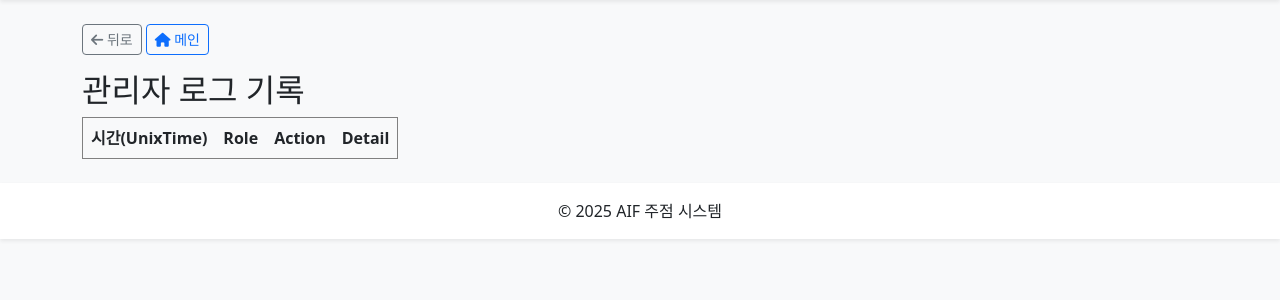
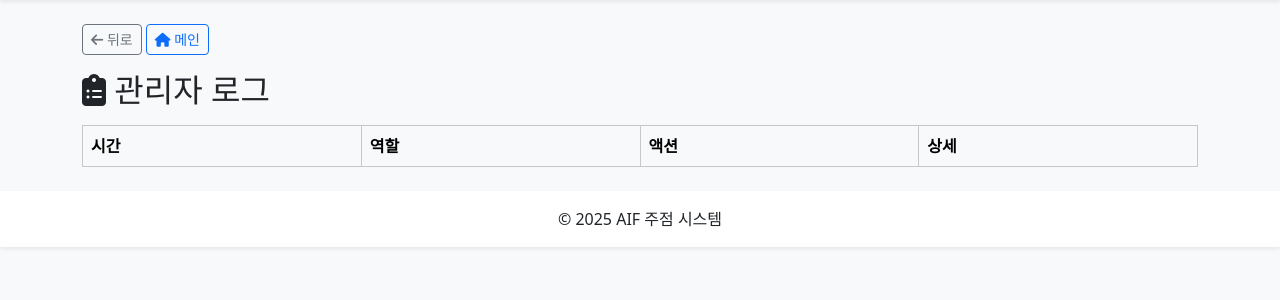
Before and after one commit to bag4355/restaurant-system, a Flask app: page /admin/log in a window 1280 px wide. Shown: the part 56-356 px from the top of the page. Run offline with Flask 3, Linux system fonts and the light colour scheme; the visitor is signed in with stand-in values (Sample User, id 1); lists and menus that the app fills with data are empty; some libraries are stand-ins or nearby versions.

Commit message:
Update admin_log.html

```diff
--- a/templates/admin_log.html
+++ b/templates/admin_log.html
@@ -1,20 +1,19 @@
 {% extends "layout.html" %}
 {% block content %}
-<h2>관리자 로그 기록</h2>
-<table border="1" cellpadding="8" cellspacing="0">
-  <tr>
-    <th>시간(UnixTime)</th>
-    <th>Role</th>
-    <th>Action</th>
-    <th>Detail</th>
-  </tr>
-  {% for log in logs %}
-  <tr>
-    <td>{{ log.time }}</td>
-    <td>{{ log.role }}</td>
-    <td>{{ log.action }}</td>
-    <td>{{ log.detail }}</td>
-  </tr>
-  {% endfor %}
+<h2 class="mb-3"><i class="fas fa-clipboard-list"></i> 관리자 로그</h2>
+<table id="logs-table" class="table table-bordered table-hover">
+  <thead class="table-light">
+    <tr><th>시간</th><th>역할</th><th>액션</th><th>상세</th></tr>
+  </thead>
+  <tbody>
+    {% for l in logs %}
+    <tr>
+      <td>{{ l.time }}</td>
+      <td>{{ l.role }}</td>
+      <td>{{ l.action }}</td>
+      <td>{{ l.detail }}</td>
+    </tr>
+    {% endfor %}
+  </tbody>
 </table>
 {% endblock %}
```
